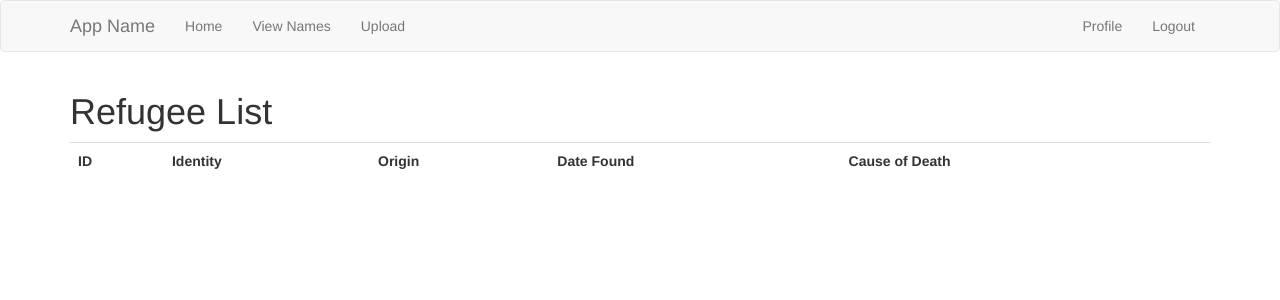
After one commit to lbhtran/names-distribution, a Flask app: page /view_list in a window 1280 px wide. The commit adds this page. Shown: the top 300 px of the page. Run offline with Flask 2, Linux system fonts and the light colour scheme; the visitor is signed in with stand-in values (Sample User, id 1); data comes from the database, SQL or seed files in the repository; data that the repository does not hold is empty; some libraries are stand-ins or nearby versions.

Commit message:
View names, csv file upload to database, upload success page
+ View names: needs to be paginated
+ minor cosmetic change required for upload and upload success pages

```diff
--- a/app/__init__.py
+++ b/app/__init__.py
@@ -47,6 +47,9 @@ def create_app(config_class=Config):
     from app.main import bp as main_bp
     app.register_blueprint(main_bp)
 
+    from app.names import bp as names_bp
+    app.register_blueprint(names_bp)
+
     from app import models
 
     if not app.debug:
--- a/app/models.py
+++ b/app/models.py
@@ -4,7 +4,6 @@ from time import time
 from flask import current_app
 from flask_login import UserMixin
 from werkzeug.security import generate_password_hash, check_password_hash
-from app.search import add_to_index, remove_from_index, query_index
 import jwt
 from app import db, login
 
@@ -66,6 +65,16 @@ class User(UserMixin, db.Model):
             return
         return User.query.get(id)
 
+class RefugeeList(db.Model):
+    id = db.Column(db.Integer, primary_key=True)
+    identity = db.Column(db.String(100), index=True)
+    origin = db.Column(db.String(50))
+    found_dead = db.Column(db.Integer)
+    cause_of_dead = db.Column(db.String(280))
+    source = db.Column(db.String(50))
+
+    def __repr__(self):
+        return '<Refugee {}>'.format(self.identity)
 
 @login.user_loader
 def load_user(id):
--- /dev/null
+++ b/app/names/__init__.py
@@ -0,0 +1,5 @@
+from flask import Blueprint
+
+bp = Blueprint('names', __name__)
+
+from app.names import routes
--- /dev/null
+++ b/app/names/routes.py
@@ -0,0 +1,44 @@
+import csv, codecs
+from flask import render_template, flash, redirect, url_for, request, g
+from flask_login import login_required
+from app import db
+from app.models import RefugeeList
+from app.names import bp
+from app.names.forms import UploadCSVForm
+
+@bp.route('/success')
+@login_required
+def success():
+    return render_template('names/success.html')
+
+@bp.route('/view_list')
+@login_required
+def view_list():
+    names = RefugeeList.query.all()
+    return render_template('names/view_list.html', names=names)
+
+@bp.route('/upload_csv', methods=['GET', 'POST'])
+@login_required
+def upload_csv():
+    form = UploadCSVForm()
+    if request.method == 'POST':
+        # check if the post request has the file part
+        if 'fileName' not in request.files:
+            flash('Please select a .csv file in correct format')
+            return redirect(request.url)
+        csv_file = request.files['fileName']
+        if csv_file:
+            csv_reader = csv.reader(codecs.iterdecode(csv_file, 'utf-8', errors='ignore'), delimiter=',')
+            next(csv_reader, None) # ignore header
+            for row in csv_reader:
+                refugee = RefugeeList(identity=row[5], origin=row[6], found_dead=row[3], cause_of_dead=row[7], source=row[8])
+                db.session.add(refugee)
+                db.session.commit()
+            return redirect(url_for('names.success'))
+    return render_template('names/upload_csv.html',form=form)
+
+@bp.route('/get_name', methods=['GET', 'POST'])
+@login_required
+def get_name():
+
+    return render_template('names/get_name.html')
--- a/app/templates/base.html
+++ b/app/templates/base.html
@@ -19,6 +19,8 @@
             <div class="collapse navbar-collapse" id="bs-example-navbar-collapse-1">
                 <ul class="nav navbar-nav">
                     <li><a href="{{ url_for('main.index') }}">Home</a></li>
+                    <li><a href="{{ url_for('names.view_list') }}">View Names</a></li>
+                    <li><a href="{{ url_for('names.upload_csv') }}">Upload</a></li>
                 </ul>
                 <ul class="nav navbar-nav navbar-right">
                     {% if current_user.is_anonymous %}
--- /dev/null
+++ b/app/templates/names/view_list.html
@@ -0,0 +1,34 @@
+{% extends "base.html" %}
+
+{% block app_content %}
+    <h1>{{ _('Refugee List') }}</h1>
+    <table class="table">
+        <tr>
+            <th scope="col">ID</th>
+            <th scope="col">Identity</th>
+            <th scope="col">Origin</th>
+            <th scope="col">Date Found</th>
+            <th scope="col">Cause of Death</th>
+        </tr>
+        {% set count = namespace(a=1) %}
+        {% for name in names %}
+            <tr>
+                <td>
+                    {{ name.id }}
+                </td>
+                <td>
+                    {{ name.identity }}
+                </td>
+                <td>
+                    {{ name.origin }}
+                </td>
+                <td>
+                    {{ name.found_dead }}
+                </td>
+                <td>
+                    {{ name.cause_of_dead }}
+                </td>
+            </tr>
+        {% endfor %}
+</table>
+{% endblock %}
```
Also changed, not shown: app/names/forms.py (added, +10 -0 lines), app/templates/names/success.html (added, +9 -0 lines), app/templates/names/upload_csv.html (added, +11 -0 lines), 1 other file.
